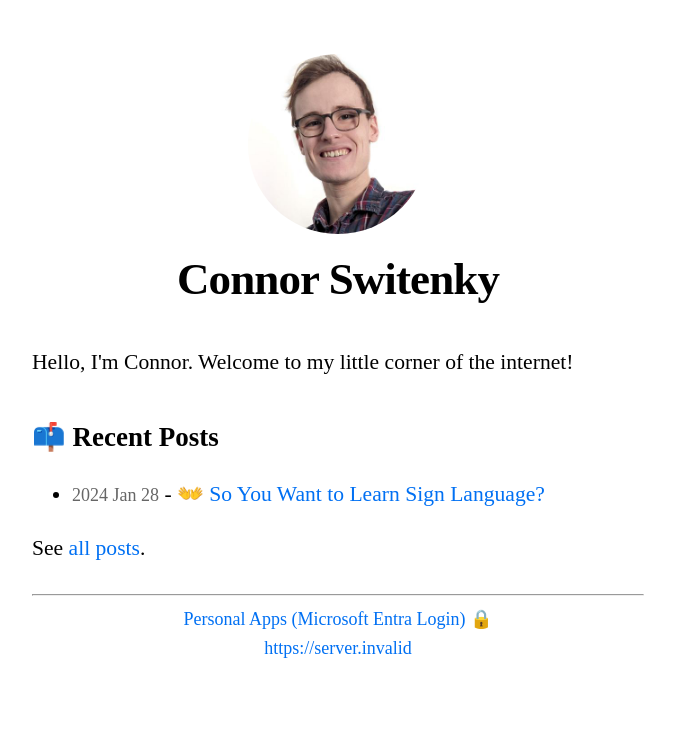
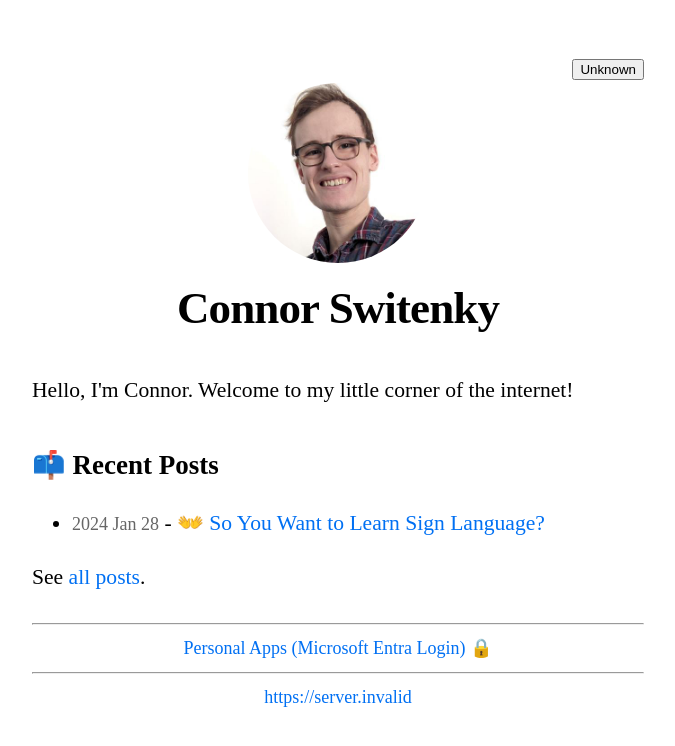
Before and after one commit to cswitenky/cswitenky, a Next.js app: page / in a window 1280 px wide. Shown: the top 746 px of the page, without its empty margins (302-977 px from the left). Built offline with nearby package versions, Linux system fonts and the light colour scheme; no server answers.

Commit message:
initial commit

```diff
--- a/components/layout.tsx
+++ b/components/layout.tsx
@@ -5,10 +5,75 @@ import Image from 'next/image';
 import Script from 'next/script';
 import Link from 'next/link';
 import config from '../config';
+import { ThemeProvider, useTheme } from 'next-themes';
+import { useEffect, useState } from 'react';
+
+enum Theme {
+  Light = 'light',
+  Dark = 'dark',
+  Auto = 'auto',
+}
+
+const ThemeSwitch = () => {
+  const [mounted, setMounted] = useState(false)
+  const { theme, setTheme } = useTheme()
+
+  // useEffect only runs on the client, so now we can safely show the UI
+  useEffect(() => {
+    setMounted(true)
+  }, [])
+
+  if (!mounted) {
+    return null
+  }
+
+  // if (theme === Theme.Auto) {
+
+
+
+
+  return (
+    <span>
+      {/* Theme: <br /> */}
+      <button
+        onClick={() => {
+          switch (theme) {
+            case Theme.Auto:
+              setTheme(Theme.Light);
+              break;
+            case Theme.Light:
+              setTheme(Theme.Dark);
+              break;
+            case Theme.Dark:
+              setTheme(Theme.Auto);
+              break;
+            default:
+              setTheme(Theme.Auto);
+          }
+        }}
+        className={styles.themeButton}
+        aria-label={`Change theme, current theme is ${theme}`}
+      >
+        {(() => {
+          switch (theme) {
+            case Theme.Auto:
+              return 'Auto ⚙️';
+            case Theme.Dark:
+              return 'Dark 🌜';
+            case Theme.Light:
+              return 'Light 🌞';
+            default:
+              return 'Unknown';
+          }
+        })()}
+      </button>
+    </span>
+  );
+}
 
 export default function Layout({ children, home }: any) {
   return (
-    <div className={styles.container}>
+    <div className={styles.container} suppressHydrationWarning>
       <Script
         async
         src="https://cloud.umami.is/script.js"
@@ -22,6 +87,9 @@ export default function Layout({ children, home }: any) {
         />
         <meta name="og:title" content={config.MY_NAME} />
       </Head>
+      <div style={{ display: 'flex', justifyContent: 'flex-end', alignItems: 'center', direction: 'inherit' }}>
+        <ThemeSwitch />
+      </div>
       <header className={styles.header}>
         <section className={utilStyles.headingMd}>
           <>
@@ -44,15 +112,19 @@ export default function Layout({ children, home }: any) {
           </>
         </section>
       </header>
-      <main>{children}</main>
+      <main>
+        <ThemeProvider>
+          {children}
+        </ThemeProvider>
+      </main>
       <footer style={{ textAlign: 'center', marginTop: '30px' }}>
         <hr />
         <Link
           href="https://myapplications.microsoft.com/?tenant=22e1f764-c1c7-4674-8540-f75bda2b6f14"
           style={{ display: 'inline-flex', alignItems: 'center', gap: '6px' }}>
-            Personal Apps (Microsoft Entra Login) 🔒
+          Personal Apps (Microsoft Entra Login) 🔒
         </Link>
-        <br />
+        <hr />
         <Link href="/">{config.BASE_URL}</Link>
 
         {/* TODO: Add RSS feed */}
--- a/pages/_app.tsx
+++ b/pages/_app.tsx
@@ -1,5 +1,10 @@
 import '../styles/global.scss';
+import { ThemeProvider } from 'next-themes'
 
 export default function App({ Component, pageProps }: any) {
-  return <Component {...pageProps} />;
+  return (
+    <ThemeProvider>
+      <Component {...pageProps} />
+    </ThemeProvider>
+  );
 }
```
